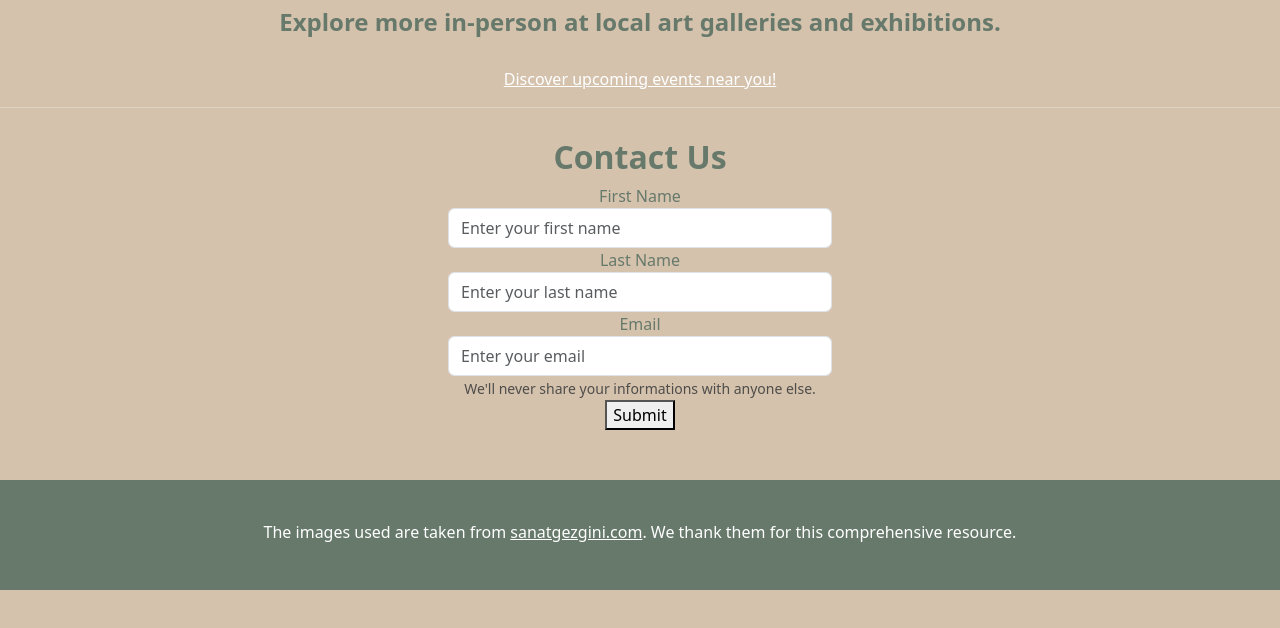
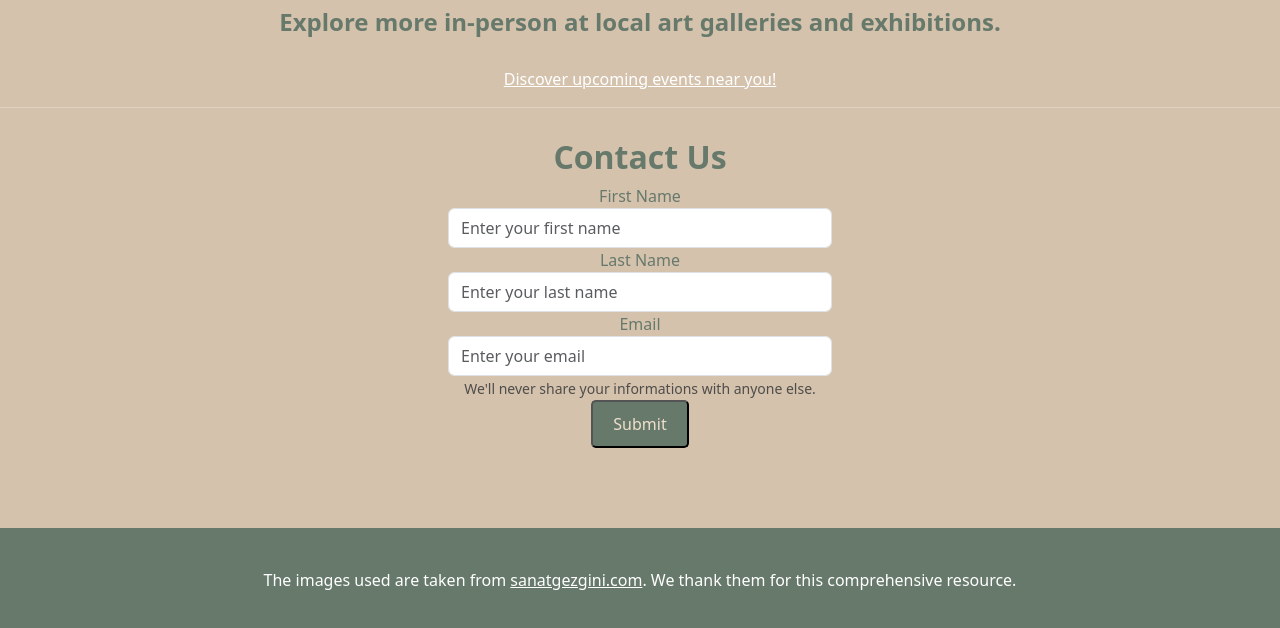
Before and after one commit to aycaydin/ArtScape, a plain HTML site: page ArtScape/index.html in a window 1280 px wide. Shown: the part 2013-2641 px from the top of the page. Before the commit the page ends 2603 px from the top, so only its background shows below. Drawn offline with nearby package versions, Linux system fonts and the light colour scheme; no server answers.

Commit message:
Submit button fixed

```diff
--- a/ArtScape/index.html
+++ b/ArtScape/index.html
@@ -62,7 +62,7 @@
       margin-top: 20px;
     }
 
-    sumbmitButton {
+    .sumbmitButton {
       background-color: #66796B;
       color: #EFDFCC;
       padding: 10px 20px;
```
